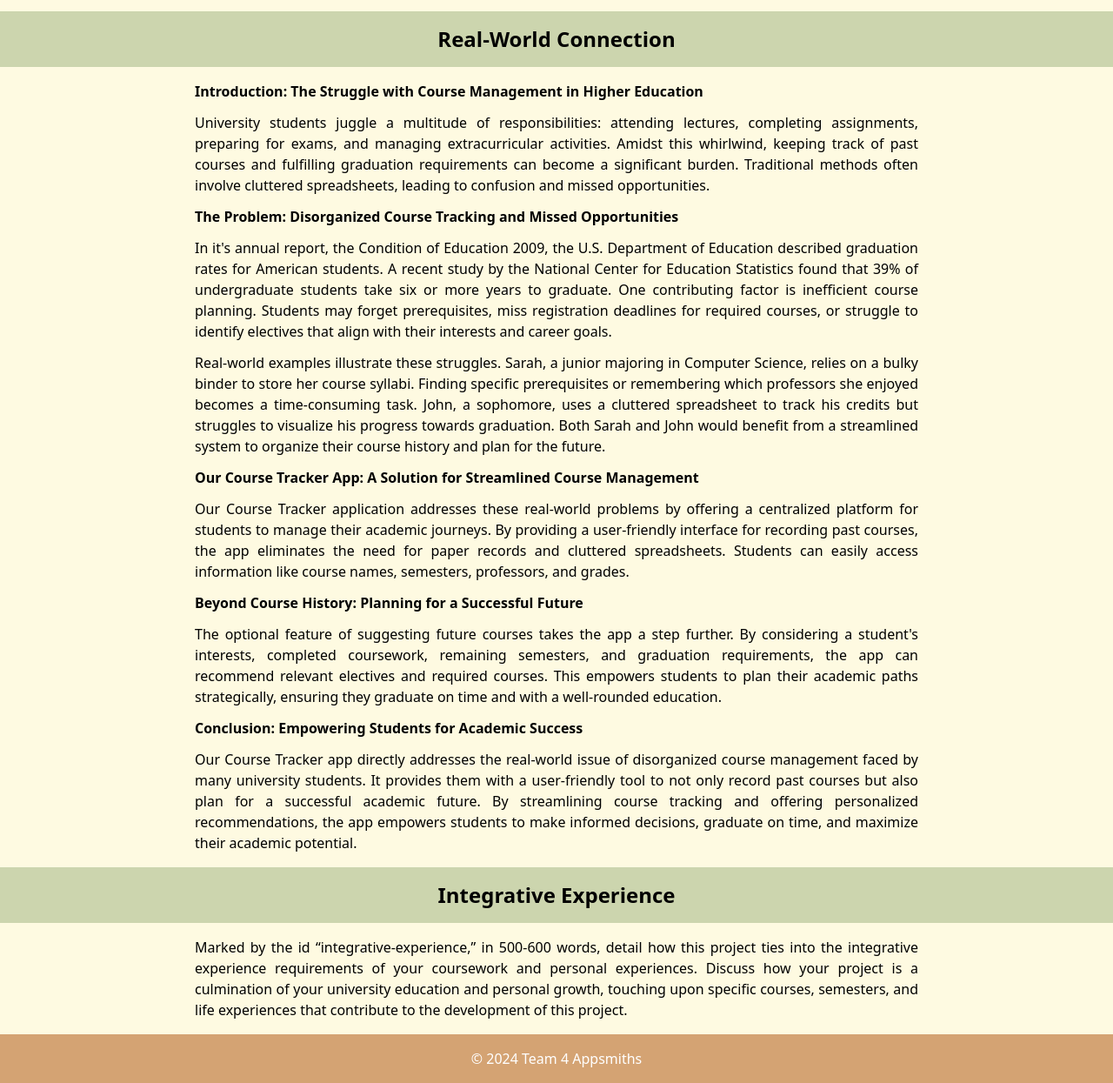
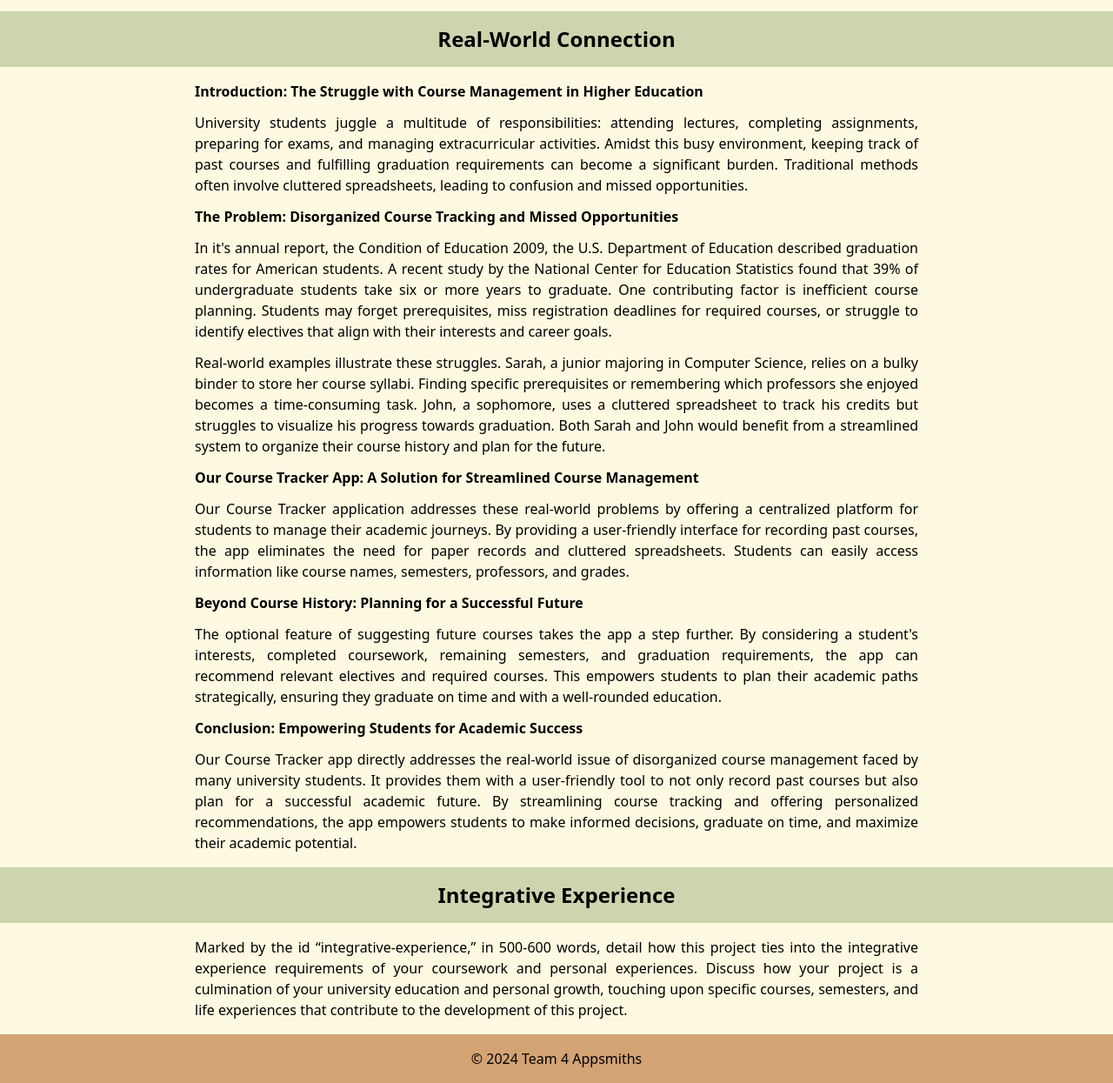
Before and after one commit to atharvakale343/CourseView, a website built with Vite: page frontend/src/docs/milestone-1/index.html in a window 1280 px wide. Shown: the part 2273-3518 px from the top of the page at 87% size. Built offline with nearby package versions, Linux system fonts and the light colour scheme.

Commit message:
small edit

```diff
--- a/frontend/src/docs/milestone-1/index.html
+++ b/frontend/src/docs/milestone-1/index.html
@@ -255,7 +255,7 @@
           <p>
             University students juggle a multitude of responsibilities:
             attending lectures, completing assignments, preparing for exams, and
-            managing extracurricular activities. Amidst this whirlwind, keeping
+            managing extracurricular activities. Amidst this busy environment, keeping
             track of past courses and fulfilling graduation requirements can
             become a significant burden. Traditional methods often involve
             cluttered spreadsheets, leading to confusion and missed
@@ -352,7 +352,7 @@
 
     <footer>
       <!-- Footer content like copyright, links to privacy policy, etc. -->
-      <div class="bg-custom-brown-heading p-4 text-center text-white">
+      <div class="bg-custom-brown-heading p-4 text-center text-black">
         <p>&copy; 2024 Team 4 Appsmiths</p>
       </div>
     </footer>
```
